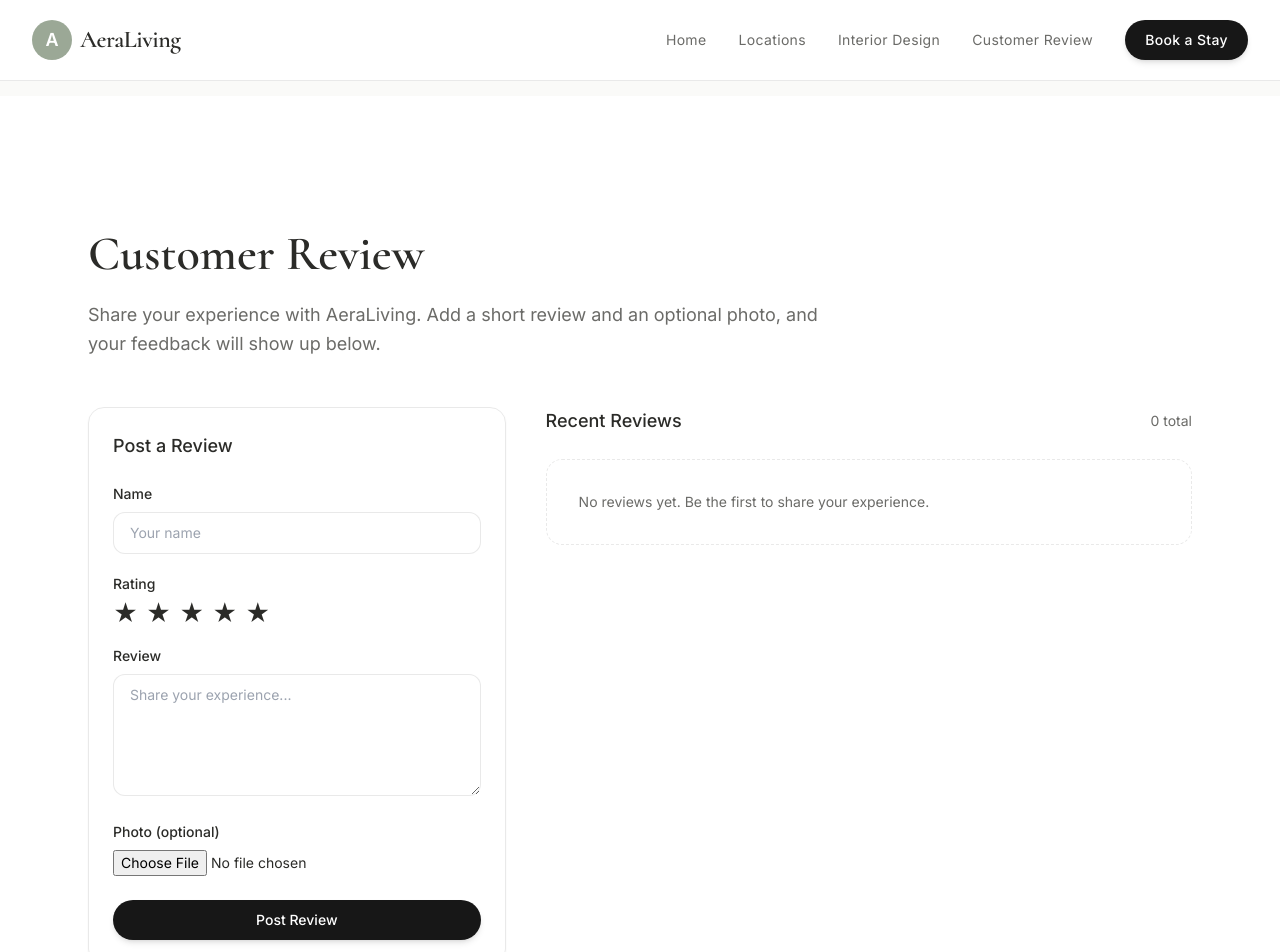
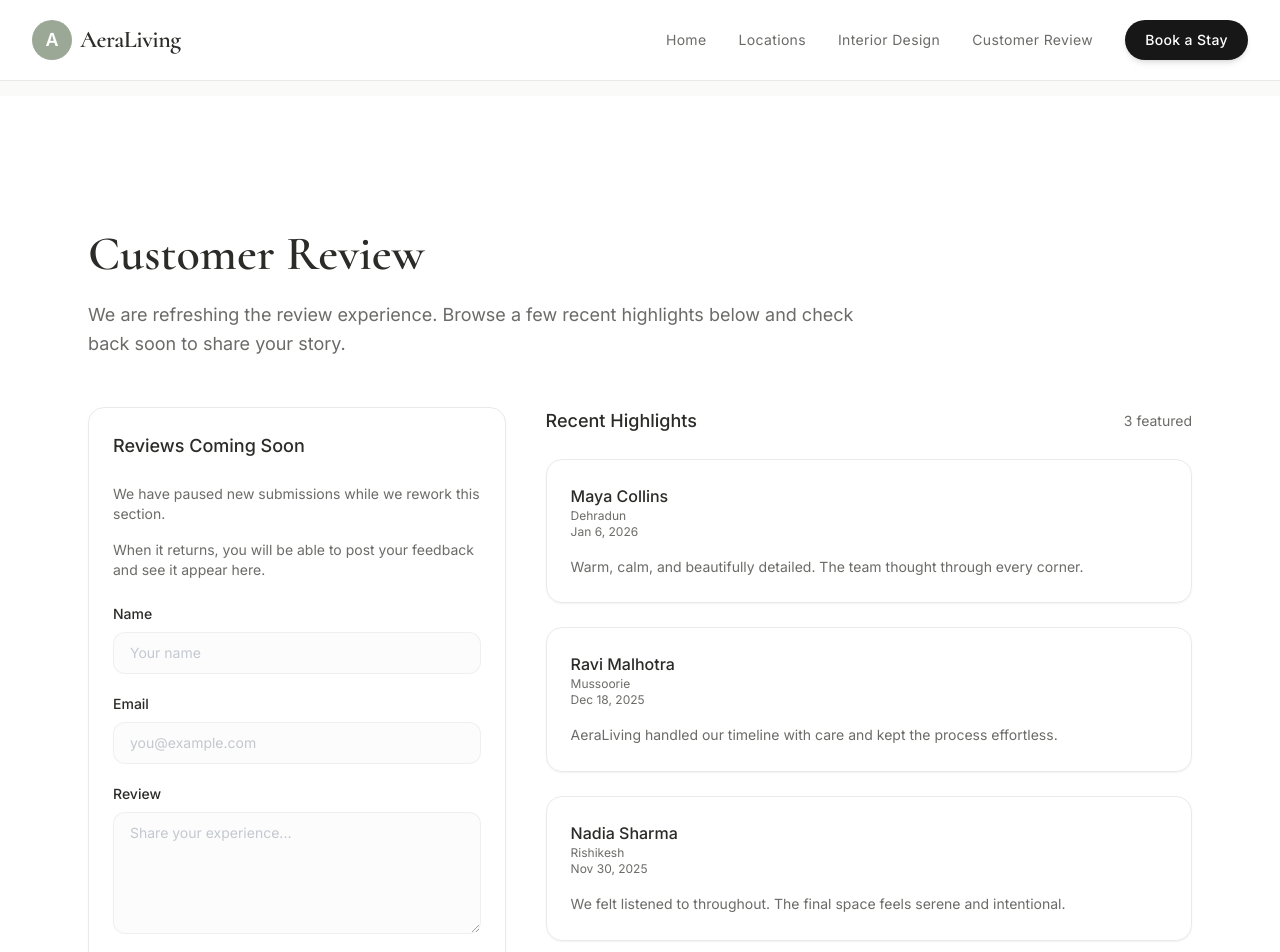
Before and after one commit to Paranormal31/aera-living, a Next.js app: page /customer-review in a window 1280 px wide. Shown: the top 952 px of the page. Built offline with nearby package versions, Linux system fonts and the light colour scheme.

Commit message:
WIP: push changes so far

```diff
--- a/app/customer-review/page.tsx
+++ b/app/customer-review/page.tsx
@@ -1,87 +1,31 @@
-"use client";
-
-import { FormEvent, useEffect, useMemo, useRef, useState } from "react";
-
-type Review = {
-  id: string;
-  name: string;
-  rating: number;
-  message: string;
-  photoDataUrl?: string | null;
-  createdAt: string;
-};
-
-const STORAGE_KEY = "aeraLivingReviews";
-
-const readFileAsDataUrl = (file: File) =>
-  new Promise<string>((resolve, reject) => {
-    const reader = new FileReader();
-    reader.onload = () => resolve(String(reader.result));
-    reader.onerror = () => reject(new Error("Failed to read file."));
-    reader.readAsDataURL(file);
-  });
+const placeholderReviews = [
+  {
+    id: "demo-1",
+    name: "Maya Collins",
+    location: "Dehradun",
+    message:
+      "Warm, calm, and beautifully detailed. The team thought through every corner.",
+    date: "Jan 6, 2026",
+  },
+  {
+    id: "demo-2",
+    name: "Ravi Malhotra",
+    location: "Mussoorie",
+    message:
+      "AeraLiving handled our timeline with care and kept the process effortless.",
+    date: "Dec 18, 2025",
+  },
+  {
+    id: "demo-3",
+    name: "Nadia Sharma",
+    location: "Rishikesh",
+    message:
+      "We felt listened to throughout. The final space feels serene and intentional.",
+    date: "Nov 30, 2025",
+  },
+];
 
 export default function CustomerReviewPage() {
-  const [reviews, setReviews] = useState<Review[]>([]);
-  const [name, setName] = useState("");
-  const [rating, setRating] = useState(5);
-  const [message, setMessage] = useState("");
-  const [photo, setPhoto] = useState<File | null>(null);
-  const [isSubmitting, setIsSubmitting] = useState(false);
-  const fileInputRef = useRef<HTMLInputElement | null>(null);
-
-  useEffect(() => {
-    const stored = localStorage.getItem(STORAGE_KEY);
-    if (!stored) return;
-    try {
-      const parsed = JSON.parse(stored) as Review[];
-      if (Array.isArray(parsed)) setReviews(parsed);
-    } catch {
-      // Ignore malformed storage
-    }
-  }, []);
-
-  useEffect(() => {
-    localStorage.setItem(STORAGE_KEY, JSON.stringify(reviews));
-  }, [reviews]);
-
-  const sortedReviews = useMemo(() => {
-    return [...reviews].sort(
-      (a, b) => new Date(b.createdAt).getTime() - new Date(a.createdAt).getTime()
-    );
-  }, [reviews]);
-
-  const handleSubmit = async (event: FormEvent<HTMLFormElement>) => {
-    event.preventDefault();
-    if (!name.trim() || !message.trim()) return;
-
-    setIsSubmitting(true);
-    try {
-      const photoDataUrl = photo ? await readFileAsDataUrl(photo) : null;
-      const id =
-        typeof crypto !== "undefined" && "randomUUID" in crypto
-          ? crypto.randomUUID()
-          : String(Date.now());
-      const newReview: Review = {
-        id,
-        name: name.trim(),
-        rating,
-        message: message.trim(),
-        photoDataUrl,
-        createdAt: new Date().toISOString(),
-      };
-
-      setReviews((prev) => [newReview, ...prev]);
-      setName("");
-      setRating(5);
-      setMessage("");
-      setPhoto(null);
-      if (fileInputRef.current) fileInputRef.current.value = "";
-    } finally {
-      setIsSubmitting(false);
-    }
-  };
-
   return (
     <div className="min-h-screen bg-white">
       <section className="max-w-6xl mx-auto px-6 pt-32 pb-16">
@@ -90,104 +34,79 @@ export default function CustomerReviewPage() {
             Customer Review
           </h1>
           <p className="mt-4 text-muted-foreground text-lg leading-relaxed">
-            Share your experience with AeraLiving. Add a short review and an
-            optional photo, and your feedback will show up below.
+            We are refreshing the review experience. Browse a few recent
+            highlights below and check back soon to share your story.
           </p>
         </div>
 
         <div className="mt-12 grid grid-cols-1 lg:grid-cols-5 gap-10">
-          <form
-            onSubmit={handleSubmit}
-            className="lg:col-span-2 rounded-2xl border border-border p-6 shadow-sm"
-          >
+          <div className="lg:col-span-2 rounded-2xl border border-border p-6 shadow-sm">
             <h2 className="text-lg font-medium text-foreground">
-              Post a Review
+              Reviews Coming Soon
             </h2>
 
-            <label className="mt-6 block text-sm font-medium text-foreground">
+            <div className="mt-6 space-y-4 text-sm text-muted-foreground">
+              <p>
+                We have paused new submissions while we rework this section.
+              </p>
+              <p>
+                When it returns, you will be able to post your feedback and see
+                it appear here.
+              </p>
+            </div>
+
+            <form className="mt-6">
+              <label className="block text-sm font-medium text-foreground">
                 Name
               </label>
               <input
-              value={name}
-              onChange={(event) => setName(event.target.value)}
+                disabled
                 placeholder="Your name"
-              className="mt-2 w-full rounded-xl border border-border px-4 py-2.5 text-sm"
-              required
+                className="mt-2 w-full rounded-xl border border-border px-4 py-2.5 text-sm opacity-60"
               />
 
               <label className="mt-5 block text-sm font-medium text-foreground">
-              Rating
+                Email
               </label>
-            <div
-              className="mt-2 flex items-center gap-2"
-              role="radiogroup"
-              aria-label="Rating"
-            >
-              {[1, 2, 3, 4, 5].map((star) => (
-                <button
-                  key={star}
-                  type="button"
-                  role="radio"
-                  aria-checked={rating === star}
-                  onClick={() => setRating(star)}
-                  className="text-2xl leading-none text-foreground transition-transform hover:scale-110"
-                >
-                  {star <= rating ? "★" : "☆"}
-                </button>
-              ))}
-            </div>
+              <input
+                disabled
+                placeholder="you@example.com"
+                type="email"
+                className="mt-2 w-full rounded-xl border border-border px-4 py-2.5 text-sm opacity-60"
+              />
 
               <label className="mt-5 block text-sm font-medium text-foreground">
                 Review
               </label>
               <textarea
-              value={message}
-              onChange={(event) => setMessage(event.target.value)}
+                disabled
                 placeholder="Share your experience..."
                 rows={5}
-              className="mt-2 w-full rounded-xl border border-border px-4 py-2.5 text-sm"
-              required
-            />
-
-            <label className="mt-5 block text-sm font-medium text-foreground">
-              Photo (optional)
-            </label>
-            <input
-              ref={fileInputRef}
-              type="file"
-              accept="image/*"
-              onChange={(event) =>
-                setPhoto(event.target.files ? event.target.files[0] : null)
-              }
-              className="mt-2 w-full text-sm"
+                className="mt-2 w-full rounded-xl border border-border px-4 py-2.5 text-sm opacity-60"
               />
 
               <button
-              type="submit"
-              disabled={isSubmitting}
-              className="mt-6 w-full rounded-full bg-neutral-900 px-5 py-2.5 text-sm font-medium text-white shadow-md transition-all hover:shadow-lg disabled:cursor-not-allowed disabled:opacity-70"
+                type="button"
+                disabled
+                className="mt-6 w-full rounded-full bg-neutral-900 px-5 py-2.5 text-sm font-medium text-white shadow-md opacity-60"
               >
-              {isSubmitting ? "Posting..." : "Post Review"}
+                Posting Paused
               </button>
             </form>
+          </div>
 
           <div className="lg:col-span-3">
             <div className="flex items-center justify-between">
               <h2 className="text-lg font-medium text-foreground">
-                Recent Reviews
+                Recent Highlights
               </h2>
               <span className="text-sm text-muted-foreground">
-                {sortedReviews.length} total
+                {placeholderReviews.length} featured
               </span>
             </div>
 
-            {sortedReviews.length === 0 ? (
-              <div className="mt-6 rounded-2xl border border-dashed border-border p-8 text-sm text-muted-foreground">
-                No reviews yet. Be the first to share your experience.
-              </div>
-            ) : (
             <div className="mt-6 grid grid-cols-1 gap-6">
-                {sortedReviews.map((review) => (
+              {placeholderReviews.map((review) => (
                 <article
                   key={review.id}
                   className="rounded-2xl border border-border p-6 shadow-sm"
@@ -198,31 +117,20 @@ export default function CustomerReviewPage() {
                         {review.name}
                       </p>
                       <p className="text-xs text-muted-foreground">
-                          {new Date(review.createdAt).toLocaleDateString()}
+                        {review.location}
+                      </p>
+                      <p className="text-xs text-muted-foreground">
+                        {review.date}
                       </p>
                     </div>
-                      <span className="text-sm font-medium text-foreground">
-                        Rating: {review.rating} / 5
-                      </span>
                   </div>
 
                   <p className="mt-4 text-sm text-muted-foreground leading-relaxed">
                     {review.message}
                   </p>
-
-                    {review.photoDataUrl ? (
-                      <div className="mt-4 overflow-hidden rounded-xl border border-border">
-                        <img
-                          src={review.photoDataUrl}
-                          alt={`${review.name} review`}
-                          className="h-56 w-full object-cover"
-                        />
-                      </div>
-                    ) : null}
                 </article>
               ))}
             </div>
-            )}
           </div>
         </div>
       </section>
--- a/app/locations/[slug]/page.tsx
+++ b/app/locations/[slug]/page.tsx
@@ -17,7 +17,7 @@ const propertyData: Record<string, any> = {
     bathrooms: 3,
     price: 10000,
     rating: 4.9,
-    reviews: 128,
+    reviews: "New Launch",
     description:
       "Experience the ultimate in retro-inspired luxury at The Retro Den. This architectural masterpiece features bold, artistic interiors that blend mid-century modern design with contemporary comfort. The space showcases premium materials, thoughtful details, and a seamless connection between indoor and outdoor living. Each room is carefully curated to create an unforgettable stay experience.",
     amenities: [
--- a/components/BookingWidget.tsx
+++ b/components/BookingWidget.tsx
@@ -5,7 +5,7 @@ import { ChevronLeft, ChevronRight, Users, Plus, Minus, AlertCircle } from "luci
 
 type BookingWidgetProps = {
   price: number;
-  reviews: number;
+  reviews: number | string;
   maxGuests: number;
   bookedDates: string[]; // Array of date strings in YYYY-MM-DD format
 };
@@ -186,7 +186,9 @@ export default function BookingWidget({
           </span>
           <span className="text-gray-500">/ night</span>
         </div>
-        <p className="text-sm text-gray-600">{reviews} reviews</p>
+        <p className="text-sm text-gray-600">
+          {typeof reviews === "string" ? reviews : `${reviews} reviews`}
+        </p>
       </div>
 
       {/* Booking Form */}
--- a/components/Metrics.tsx
+++ b/components/Metrics.tsx
@@ -4,23 +4,23 @@ export default function Metrics() {
   const items = [
     {
       icon: "/icons/properties.png",
-      value: "50+",
+      value: "2",
       label: "Premium Properties",
     },
     {
       icon: "/icons/guests.png",
-      value: "2,500+",
+      value: "50+",
       label: "Happy Guests",
     },
     {
       icon: "/icons/locations.png",
-      value: "12",
-      label: "Global Locations",
+      value: "Dehradun",
+      label: "Locations",
     },
     {
       icon: "/icons/rating.png",
-      value: "4.9/5",
-      label: "Guest Rating",
+      value: "4.77",
+      label: "Airbnb Rating",
     },
   ];
 
```
Also changed, not shown: app/locations/page.tsx (+9 -5 lines), components/Footer.tsx (+71 -4 lines). Lines whose indentation alone changed are shown as unchanged.
